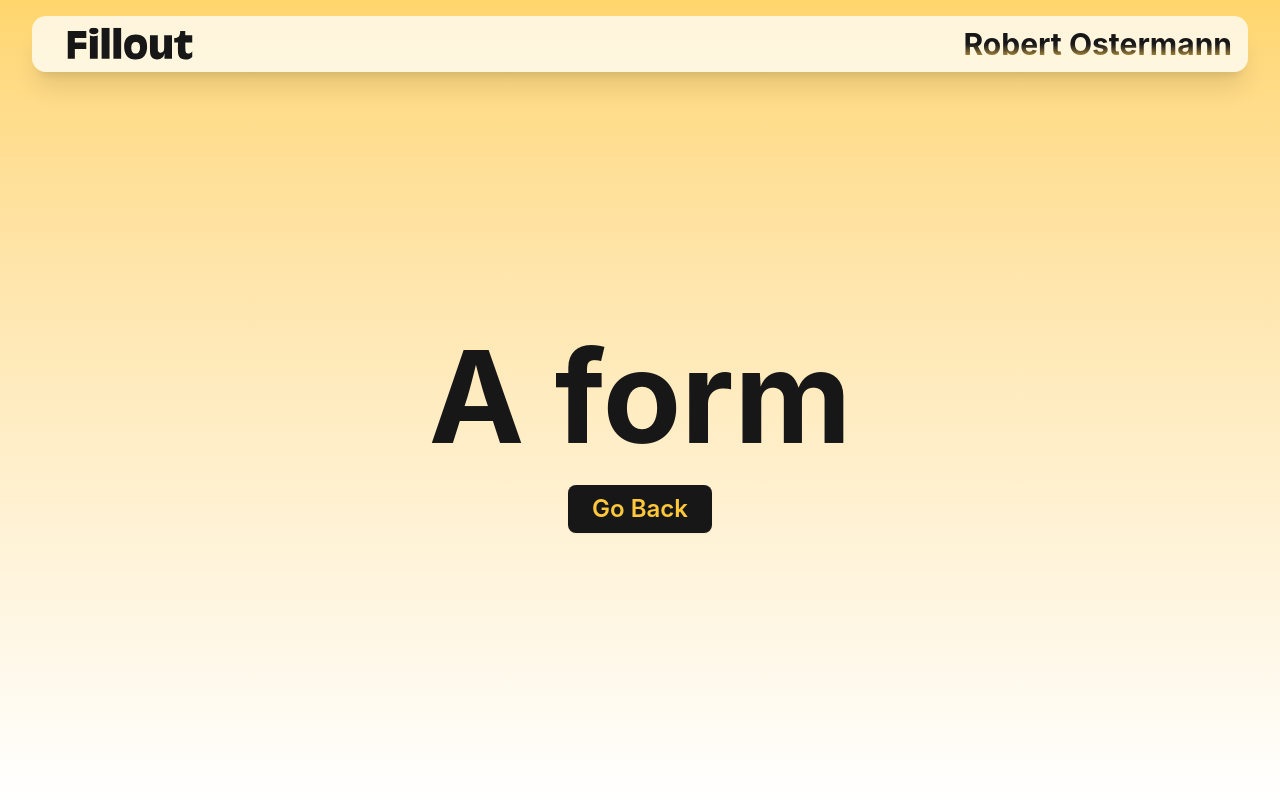
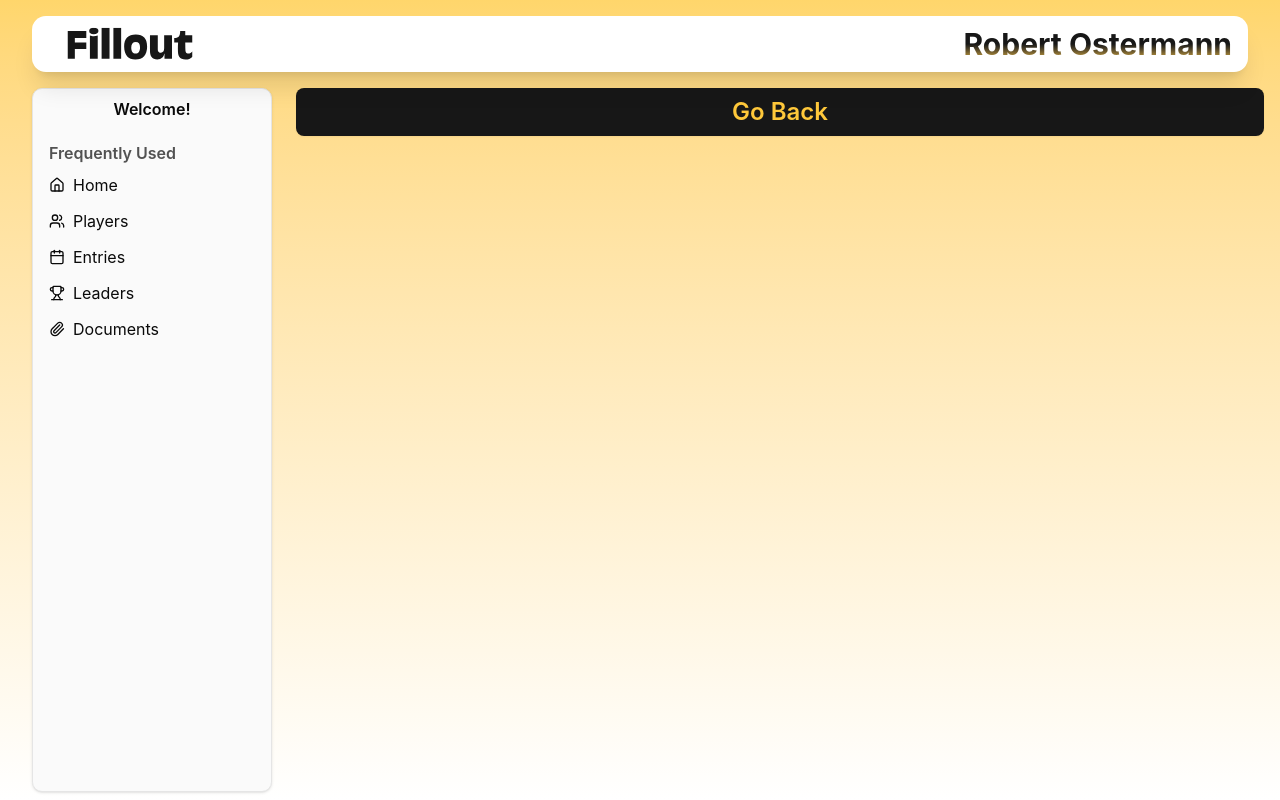
Before and after one commit to RobertOstermann/fillout, a Next.js app: page /form in a window 1280 px wide. Built offline with nearby package versions, Linux system fonts and the light colour scheme.

Commit message:
Add an app sidebar on the form page

```diff
--- a/package.json
+++ b/package.json
@@ -26,6 +26,7 @@
     "@radix-ui/react-tooltip": "^1.2.7",
     "class-variance-authority": "0.7.1",
     "clsx": "2.1.1",
+    "immer": "^10.1.1",
     "lucide-react": "0.516.0",
     "motion": "^12.18.1",
     "next": "15.3.3",
@@ -34,8 +35,7 @@
     "react": "19.1.0",
     "react-day-picker": "^9.7.0",
     "react-dom": "19.1.0",
-    "tailwind-merge": "3.3.1",
-    "zustand": "^5.0.5"
+    "tailwind-merge": "3.3.1"
   },
   "devDependencies": {
     "@eslint/eslintrc": "3.3.1",
--- a/src/app/form/layout.tsx
+++ b/src/app/form/layout.tsx
@@ -1,10 +1,7 @@
-import type { Metadata } from "next";
+"use client";
 
-export const metadata: Metadata = {
-  title: "Form",
-  description: "Robert Ostermann: Fillout Frontend Take-home",
-  authors: { name: "Robert Ostermann", url: "https://github.com/RobertOstermann" },
-};
+import { AppSidebar } from "@/components/custom/app-sidebar";
+import { SidebarProvider } from "@/components/ui/sidebar";
 
 export default function FormLayout({
   children,
@@ -12,8 +9,17 @@ export default function FormLayout({
   children: React.ReactNode;
 }>) {
   return (
-    <div id="form-layout" className="flex h-full flex-col bg-linear-to-b">
-      {children}
+    <div id="form-layout" className="flex flex-col bg-linear-to-b">
+      <SidebarProvider className="flex flex-col">
+        <div className="flex flex-1 overflow-auto">
+          <div className="pl-6">
+            <AppSidebar />
+          </div>
+          <div className="flex flex-1 flex-col overflow-auto p-4 pb-0 [view-transition-name:main-content]">
+            {children}
+          </div>
+        </div>
+      </SidebarProvider>
     </div>
   );
 }
--- a/src/app/form/page.tsx
+++ b/src/app/form/page.tsx
@@ -1,16 +1,12 @@
+"use client";
 import Link from "next/link";
 
 import { Button } from "@/components/ui/button";
 
 export default function Form() {
   return (
-    <div className="flex flex-1 flex-col items-center justify-center gap-6 text-center">
-      <h1 className="from-primary via-primary to-background-primary/85 bg-gradient-to-b via-85% bg-clip-text text-7xl font-bold text-transparent md:text-9xl">
-        A form
-      </h1>
-      <Button size="lg" className="text-background-primary py-6 text-2xl" asChild>
-        <Link href="/">Go Back</Link>
-      </Button>
-    </div>
+    <Button size="lg" className="text-background-primary py-6 text-2xl" asChild>
+      <Link href="/">Go Back</Link>
+    </Button>
   );
 }
--- a/src/app/layout.tsx
+++ b/src/app/layout.tsx
@@ -1,7 +1,7 @@
 import type { Metadata } from "next";
 import { Geist, Geist_Mono } from "next/font/google";
 
-import { Header } from "@/components/header";
+import { AppHeader } from "@/components/custom/app-header";
 
 import "./globals.css";
 
@@ -33,7 +33,7 @@ export default function RootLayout({
           id="layout"
           className="from-background-primary/75 to-background flex h-full flex-col bg-linear-to-b"
         >
-          <Header />
+          <AppHeader />
           {children}
         </div>
       </body>
--- a/src/app/page.tsx
+++ b/src/app/page.tsx
@@ -4,7 +4,7 @@ import { Button } from "@/components/ui/button";
 
 export default function Home() {
   return (
-    <div className="flex flex-1 flex-col items-center justify-center gap-6 text-center">
+    <div className="flex flex-1 flex-col items-center gap-6 pt-24 text-center">
       <h1 className="from-primary via-primary to-background-primary/85 bg-gradient-to-b via-85% bg-clip-text text-7xl font-bold text-transparent md:text-9xl">
         Forms that
         <br />
--- /dev/null
+++ b/src/components/custom/app-header.tsx
@@ -0,0 +1,22 @@
+import React from "react";
+import Link from "next/link";
+
+import { FilloutIcon } from "@/images/fillout";
+
+export function AppHeader() {
+  return (
+    <>
+      <header className="fixed z-50 flex h-(--header-height) w-full items-center px-8 pt-4">
+        <div className="bg-app-header text-primary flex h-full w-full items-center justify-between gap-2 rounded-xl px-4 shadow-xl">
+          <Link href="/">
+            <FilloutIcon className="text-primary ml-3 scale-125 sm:ml-8" />
+          </Link>
+          <h1 className="from-background-primary via-primary to-primary bg-linear-to-t bg-clip-text pl-4 text-end font-bold text-transparent sm:text-2xl md:text-3xl">
+            Robert Ostermann
+          </h1>
+        </div>
+      </header>
+      <div id="header-placeholder" className="min-h-(--header-height)" />
+    </>
+  );
+}
--- /dev/null
+++ b/src/components/custom/app-sidebar.tsx
@@ -0,0 +1,88 @@
+import type { LucideIcon } from "lucide-react";
+import { Calendar, Home, Paperclip, Trophy, Users } from "lucide-react";
+
+import {
+  Sidebar,
+  SidebarContent,
+  SidebarGroup,
+  SidebarGroupLabel,
+  SidebarHeader,
+  SidebarMenu,
+  SidebarMenuButton,
+  SidebarMenuItem,
+} from "@/components/ui/sidebar";
+
+type Section = {
+  label: string;
+  items: Item[];
+};
+
+type Item = {
+  title: string;
+  icon: LucideIcon;
+};
+
+const items: Section[] = [
+  {
+    label: "Frequently Used",
+    items: [
+      {
+        title: "Home",
+        icon: Home,
+      },
+      {
+        title: "Players",
+        icon: Users,
+      },
+      {
+        title: "Entries",
+        icon: Calendar,
+      },
+      {
+        title: "Leaders",
+        icon: Trophy,
+      },
+      {
+        title: "Documents",
+        icon: Paperclip,
+      },
+    ],
+  },
+];
+
+export function AppSidebar() {
+  return (
+    <Sidebar
+      collapsible="icon"
+      variant="floating"
+      className="top-(--header-height) ml-6 h-[calc(100svh-var(--header-height))]! pt-4"
+    >
+      <SidebarHeader>
+        <SidebarMenu>
+          <SidebarMenuItem>
+            <p className="text-center font-semibold">Welcome!</p>
+          </SidebarMenuItem>
+        </SidebarMenu>
+      </SidebarHeader>
+      <SidebarContent>
+        {items.map((section) => {
+          return (
+            <SidebarGroup key={section.label}>
+              <SidebarGroupLabel>{section.label}</SidebarGroupLabel>
+              <SidebarMenu>
+                {section.items.map((item) => (
+                  <SidebarMenuItem key={item.title}>
+                    <SidebarMenuButton tooltip={item.title}>
+                      <item.icon />
+                      <span>{item.title}</span>
+                    </SidebarMenuButton>
+                  </SidebarMenuItem>
+                ))}
+              </SidebarMenu>
+            </SidebarGroup>
+          );
+        })}
+      </SidebarContent>
+    </Sidebar>
+  );
+}
--- a/src/components/header.tsx
+++ /dev/null
@@ -1,19 +0,0 @@
-import React from "react";
-
-import { FilloutIcon } from "@/images/fillout";
-
-export function Header() {
-  return (
-    <>
-      <header className="fixed z-50 flex h-(--header-height) w-full items-center px-8 pt-4">
-        <div className="bg-app-header/75 text-primary flex h-full w-full items-center justify-between gap-2 rounded-xl px-4 shadow-xl">
-          <FilloutIcon className="text-primary ml-8 scale-125" />
-          <h1 className="from-background-primary via-primary to-primary bg-linear-to-t bg-clip-text text-xl font-bold text-transparent md:text-3xl">
-            Robert Ostermann
-          </h1>
-        </div>
-      </header>
-      <div id="header-placeholder" className="h-(--header-height) w-full" />
-    </>
-  );
-}
--- a/src/components/ui/sidebar.tsx
+++ b/src/components/ui/sidebar.tsx
@@ -18,7 +18,6 @@ import {
 } from "@/components/ui/sheet";
 import { Skeleton } from "@/components/ui/skeleton";
 import { Tooltip, TooltipContent, TooltipProvider, TooltipTrigger } from "@/components/ui/tooltip";
-import { usePersistStore } from "@/store/PersistStore";
 
 const SIDEBAR_WIDTH = "16rem";
 const SIDEBAR_WIDTH_MOBILE = "18rem";
@@ -59,7 +58,6 @@ function SidebarProvider({
   open?: boolean;
   onOpenChange?: (open: boolean) => void;
 }) {
-  const setSidebarOpen = usePersistStore((state) => state.app.setSidebarOpen);
   const isMobile = useIsMobile();
   const [openMobile, setOpenMobile] = React.useState(false);
 
@@ -75,10 +73,6 @@ function SidebarProvider({
       } else {
         _setOpen(openState);
       }
-
-      // This sets the cookie to keep the sidebar state.
-
-      setSidebarOpen(openState);
     },
     [setOpenProp, open],
   );
@@ -131,7 +125,7 @@ function SidebarProvider({
             } as React.CSSProperties
           }
           className={cn(
-            "group/sidebar-wrapper has-data-[variant=inset]:bg-sidebar flex min-h-svh w-full",
+            "group/sidebar-wrapper has-data-[variant=inset]:bg-sidebar flex min-h-[calc(100svh-var(--header-height))] w-full",
             className,
           )}
           {...props}
@@ -221,7 +215,7 @@ function Sidebar({
       <div
         data-slot="sidebar-container"
         className={cn(
-          "fixed inset-y-0 z-10 hidden h-svh w-(--sidebar-width) transition-[left,right,width] duration-200 ease-linear md:flex",
+          "fixed inset-y-0 z-10 hidden h-[calc(100svh-var(--header-height))] w-(--sidebar-width) transition-[left,right,width] duration-200 ease-linear md:flex",
           side === "left"
             ? "left-0 group-data-[collapsible=offcanvas]:left-[calc(var(--sidebar-width)*-1)]"
             : "right-0 group-data-[collapsible=offcanvas]:right-[calc(var(--sidebar-width)*-1)]",
@@ -387,7 +381,7 @@ function SidebarGroupLabel({
       data-slot="sidebar-group-label"
       data-sidebar="group-label"
       className={cn(
-        "text-sidebar-foreground/70 ring-sidebar-ring flex h-8 shrink-0 items-center rounded-md px-2 text-sm font-medium outline-hidden transition-[margin,opacity] duration-200 ease-linear focus-visible:ring-2 [&>svg]:size-4 [&>svg]:shrink-0",
+        "text-sidebar-foreground/70 ring-sidebar-ring flex h-8 shrink-0 items-center rounded-md px-2 font-semibold outline-hidden transition-[margin,opacity] duration-200 ease-linear focus-visible:ring-2 [&>svg]:size-4 [&>svg]:shrink-0",
         "group-data-[collapsible=icon]:-mt-8 group-data-[collapsible=icon]:opacity-0",
         className,
       )}
--- a/src/store/PersistStore.ts
+++ /dev/null
@@ -1,38 +0,0 @@
-import { mergeDeepLeft } from "ramda";
-import type { StateCreator } from "zustand";
-import { create } from "zustand";
-import type { PersistOptions } from "zustand/middleware";
-import { persist } from "zustand/middleware";
-import { immer } from "zustand/middleware/immer";
-
-import type { AppState } from "@/store/persist/AppStore";
-import { AppStore } from "@/store/persist/AppStore";
-
-export type PersistStoreState = AppState;
-
-export type PersistStoreStateCreate<T> = StateCreator<
-  PersistStoreState,
-  [["zustand/persist", unknown], ["zustand/immer", never]],
-  [],
-  T
->;
-
-export const ZUSTAND_CLIENT_KEY = "StatTracker_Zustand_Cache";
-
-const options: PersistOptions<PersistStoreState> = {
-  name: ZUSTAND_CLIENT_KEY,
-  // By default this is a shallow merge.
-  // A deep merge allows for nested methods, but is 15 times slower than a shallow merge.
-  merge: (persistedState: any, currentState: PersistStoreState) =>
-    mergeDeepLeft(persistedState, currentState),
-  version: 1,
-};
-
-export const usePersistStore = create<PersistStoreState>()(
-  persist(
-    immer((...props) => ({
-      ...AppStore(...props),
-    })),
-    options,
-  ),
-);
--- a/src/store/persist/AppStore.ts
+++ /dev/null
@@ -1,18 +0,0 @@
-import type { PersistStoreStateCreate } from "@/store/PersistStore";
-
-export type AppState = {
-  app: {
-    sidebarOpen: boolean;
-    setSidebarOpen: (open: boolean) => void;
-  };
-};
-
-export const AppStore: PersistStoreStateCreate<AppState> = (set) => ({
-  app: {
-    sidebarOpen: true,
-    setSidebarOpen: (open) =>
-      set((state) => {
-        state.app.sidebarOpen = open;
-      }),
-  },
-});
```
